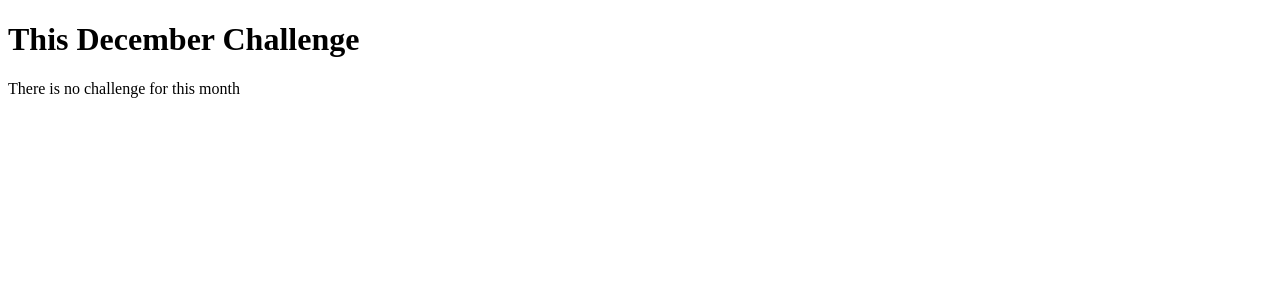
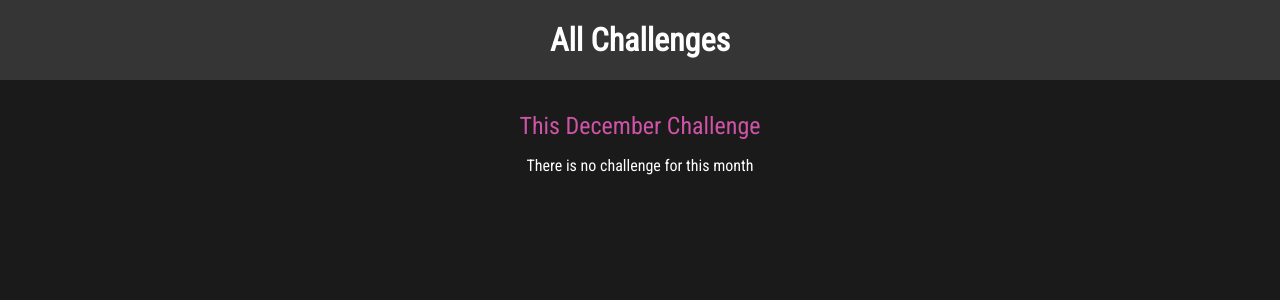
Before and after one commit to d1once/learning-django, a Django app: page /challenges/december in a window 1280 px wide. Shown: the top 300 px of the page. Run offline with Django 3.2, Linux system fonts and the light colour scheme.

Commit message:
the road to templates part 2

```diff
--- /dev/null
+++ b/unchained/challenges/static/challenges/challenges.css
@@ -0,0 +1,86 @@
+ul {
+  list-style: none;
+  margin: 2rem auto;
+  width: 90%;
+  max-width: 20rem;
+  box-shadow: 0 2px 8px rgba(0, 0, 0, 0.26);
+  padding: 1rem;
+  border-radius: 12px;
+  display: flex;
+  flex-direction: column;
+  flex-wrap: wrap;
+  height: 30rem;
+  background-color: #eeeeee;
+}
+
+li {
+  margin: 1rem 0;
+  text-align: center;
+  font-size: 1.5rem;
+  border-bottom: 1px solid #ccc;
+  padding-bottom: 1rem;
+}
+
+li:last-of-type,
+li:nth-of-type(6) {
+  border-bottom: none;
+}
+
+li a {
+  text-decoration: none;
+  color: #383838;
+}
+
+li a:hover,
+li a:active {
+  color: #7e0154;
+}
+
+header {
+  width: 100%;
+  height: 5rem;
+  background-color: #353535;
+}
+
+header nav {
+  width: 100%;
+  height: 100%;
+  display: flex;
+  justify-content: center;
+  align-items: center;
+}
+
+header nav a {
+  color: white;
+  font-size: 2rem;
+  font-weight: bold;
+  text-decoration: none;
+}
+
+header nav a:hover,
+header nav a:active {
+  color: #cf54a6;
+}
+
+h1,
+h2 {
+  text-align: center;
+  color: white;
+}
+
+h1 {
+  font-size: 1.5rem;
+  margin: 2rem 0 1rem 0;
+  font-weight: normal;
+  color: #cf54a6;
+}
+
+h2 {
+  font-size: 3rem;
+  font-weight: bold;
+}
+
+.fallback {
+  text-align: center;
+  color: white;
+}
--- a/unchained/challenges/templates/challenges/challenge.html
+++ b/unchained/challenges/templates/challenges/challenge.html
@@ -1,17 +1,17 @@
-<!DOCTYPE html>
-<html lang="en">
-  <head>
-    <meta charset="UTF-8" />
-    <meta http-equiv="X-UA-Compatible" content="IE=edge" />
-    <meta name="viewport" content="width=device-width, initial-scale=1.0" />
-    <title>{{ month }} Challenges</title>
-  </head>
-  <body>
-    <h1>This {{ month }} Challenge</h1>
+{% extends 'layout.html' %}
+{% load static %}
+{% block css_files %}
+  <link rel="stylesheet" href="{% static "challenges/challenges.css" %}">
+{% endblock %}
+{% block page_title %}{% endblock %}
+{% block content %}
+    {% include "./includes/header.html" %}
+    <h1>This
+        {{ month }}
+        Challenge</h1>
     {% if text is not None %}
-    <h2>{{ text }}</h2>
+        <h2>{{ text }}</h2>
     {% else %}
-    <p>There is no challenge for this month</p>
+        <p class="fallback">There is no challenge for this month</p>
     {% endif %}
-  </body>
-</html>
+{% endblock %}
--- /dev/null
+++ b/unchained/challenges/templates/challenges/includes/header.html
@@ -0,0 +1,3 @@
+<header>
+  <nav><a href="{% url "index" %}">All Challenges</a></nav>
+</header>
--- a/unchained/challenges/urls.py
+++ b/unchained/challenges/urls.py
@@ -2,7 +2,7 @@ from django.urls import path
 from . import views
 
 urlpatterns = [
-    path("", views.index),
+    path("", views.index, name="index"),
     path("<int:month>", views.monthly_challenges_by_number),
     path("<str:month>", views.monthly_challenges, name="month-challenges")
 ]
--- a/unchained/challenges/views.py
+++ b/unchained/challenges/views.py
@@ -1,6 +1,7 @@
-from django.http import HttpResponse, HttpResponseNotFound, HttpResponseRedirect
+from django.http import HttpResponseNotFound, HttpResponseRedirect, Http404
 from django.urls import reverse
 from django.shortcuts import render
+from django.template.loader import render_to_string
 
 monthly_challenges_dict = {
     "january": "Start the gym 🦾",
@@ -48,4 +49,4 @@ def monthly_challenges(request, month):
             "month": month.capitalize()
         })
     except:
-        return HttpResponseNotFound("Maybe in your univers that might be a month! 👾👽")
+        raise Http404()
--- /dev/null
+++ b/unchained/static/styles.css
@@ -0,0 +1,10 @@
+@import url("https://fonts.googleapis.com/css2?family=Roboto+Condensed&display=swap");
+
+html {
+  font-family: "Roboto Condensed", sans-serif;
+}
+
+body {
+  margin: 0;
+  background-color: #1a1a1a;
+}
--- a/unchained/templates/layout.html
+++ b/unchained/templates/layout.html
@@ -1,12 +1,17 @@
+{% load static %}
 <!DOCTYPE html>
 <html lang="en">
-  <head>
-    <meta charset="UTF-8" />
-    <meta http-equiv="X-UA-Compatible" content="IE=edge" />
-    <meta name="viewport" content="width=device-width, initial-scale=1.0" />
+<head>
+    <meta charset="UTF-8"/>
+    <meta http-equiv="X-UA-Compatible" content="IE=edge"/>
+    <meta name="viewport" content="width=device-width, initial-scale=1.0"/>
     <title>{% block page_title %}My Challenges{% endblock %}</title>
-  </head>
-  <body>
-    {% block content %}{% endblock content %}
-  </body>
+    <link rel="stylesheet" href="{% static "styles.css" %}">
+    {% block css_files %}
+    {% endblock %}
+</head>
+<body>
+{% block content %}{% endblock content %}
+</body>
+
 </html>
--- a/unchained/unchained/settings.py
+++ b/unchained/unchained/settings.py
@@ -121,6 +121,9 @@ USE_TZ = True
 # https://docs.djangoproject.com/en/3.2/howto/static-files/
 
 STATIC_URL = '/static/'
+STATICFILES_DIRS = [
+    BASE_DIR / "static"
+]
 
 # Default primary key field type
 # https://docs.djangoproject.com/en/3.2/ref/settings/#default-auto-field
```
Also changed, not shown: unchained/challenges/templates/challenges/index.html (+9 -1 lines), unchained/templates/404.html (added, +9 -0 lines).
